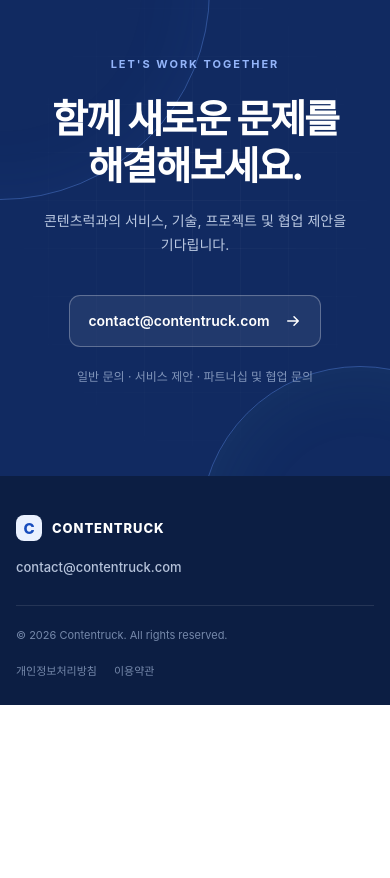
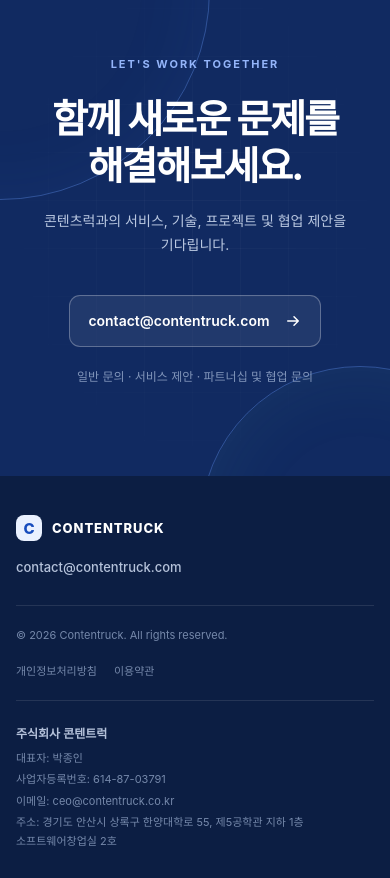
Before and after one commit to SSamParkSoft/contentruck, a Next.js app: page / in a window 390 px wide. Shown: the part 6412-7290 px from the top of the page. Before the commit the page ends 7117 px from the top, so only its background shows below. Built offline with nearby package versions, Linux system fonts and the light colour scheme.

Commit message:
푸터 사업자 정보 추가

```diff
--- a/app/globals.css
+++ b/app/globals.css
@@ -206,7 +206,7 @@ button { font: inherit; }
 .contact-orb{position:absolute;border-radius:50%;border:1px solid rgba(108,158,255,.35)}.orb-one{width:420px;height:420px;left:-210px;top:-180px;box-shadow:inset 0 0 80px rgba(63,122,242,.08)}.orb-two{width:320px;height:320px;right:-130px;bottom:-210px;box-shadow:inset 0 0 80px rgba(100,209,181,.08)}
 .contact-inner{position:relative;z-index:1}.contact-kicker{font:700 11px/1 Inter,sans-serif;letter-spacing:.18em;color:#94b5fa}.contact h2{margin:24px 0 20px;font-size:clamp(40px,5vw,60px);line-height:1.2;letter-spacing:-.05em}.contact p{margin:0;color:#bac8e1;font-size:16px}.contact-mail{width:max-content;margin:38px auto 0;padding:18px 24px;display:flex;align-items:center;gap:30px;border:1px solid rgba(255,255,255,.28);border-radius:11px;background:rgba(255,255,255,.07);font:600 17px/1 Inter,sans-serif;transition:.2s}.contact-mail:hover{background:white;color:#163269;transform:translateY(-2px)}.contact-note{display:block;margin-top:20px;color:#8195ba;font-size:12px}
 
-.footer{background:#0c1e43;color:#b5c2da;padding:39px 0 27px}.footer-main,.footer-bottom{display:flex;align-items:center;justify-content:space-between}.footer-main{padding-bottom:31px;border-bottom:1px solid rgba(255,255,255,.1)}.footer-main>a:last-child{font:500 13px/1 Inter,sans-serif}.footer-wordmark{color:white}.footer-wordmark .wordmark-mark{background:#eaf1ff;color:#174cbd}.footer-bottom{padding-top:22px;color:#7588aa;font-size:11px}.footer-bottom div{display:flex;gap:23px}.footer-bottom [aria-disabled=true]{cursor:default}
+.footer{background:#0c1e43;color:#b5c2da;padding:39px 0 27px}.footer-main,.footer-bottom{display:flex;align-items:center;justify-content:space-between}.footer-main{padding-bottom:31px;border-bottom:1px solid rgba(255,255,255,.1)}.footer-main>a:last-child{font:500 13px/1 Inter,sans-serif}.footer-wordmark{color:white}.footer-wordmark .wordmark-mark{background:#eaf1ff;color:#174cbd}.footer-bottom{padding-top:22px;color:#7588aa;font-size:11px}.footer-bottom div{display:flex;gap:23px}.footer-bottom [aria-disabled=true]{cursor:default}.footer-business{margin-top:22px;padding-top:22px;border-top:1px solid rgba(255,255,255,.1);color:#7588aa;font-size:11px;line-height:1.8}.footer-business strong{display:block;margin-bottom:5px;color:#b5c2da;font-size:12px;font-weight:600}.footer-business-meta{display:flex;flex-wrap:wrap;gap:3px 22px}.footer-business a{transition:color .2s ease}.footer-business a:hover{color:#fff}.footer-business address{margin:0;font-style:normal;word-break:keep-all}.footer-nowrap{white-space:nowrap}
 
 @media (max-width: 1024px) {
   .section{padding:105px 0}.hero{min-height:700px;padding-top:120px}.hero-layout{grid-template-columns:.9fr 1.1fr;gap:20px}.hero h1{font-size:52px}.hero-visual{height:480px;transform:scale(.9)}.card-service{right:-20px}.card-problem,.card-signal{left:-15px}
@@ -225,7 +225,7 @@ button { font: inherit; }
   .hero{min-height:auto;padding:116px 0 28px}.hero-layout{gap:38px}.eyebrow{font-size:10px;margin-bottom:20px}.hero h1{font-size:42px;line-height:1.23}.hero-copy>p{font-size:15px;line-height:1.75;margin-top:22px}.hero-actions{margin-top:30px}.button{min-height:49px;padding:0 17px;font-size:14px}.hero-visual{height:380px;margin-top:0;transform:none}.visual-grid{inset:0}.visual-lines{inset:0}.process-card{transform:scale(.8);animation:none}.card-problem{transform-origin:left top;left:0;top:20px}.card-signal{transform-origin:left bottom;left:0;bottom:25px}.card-build{transform-origin:center;left:29%;top:128px}.card-service{transform-origin:right center;right:0;top:116px}.chip-idea{left:24%;top:80px}.chip-validate{left:48%;bottom:62px}.node{display:none}.hero-bottom{margin-top:20px;gap:12px}.hero-bottom span{font-size:8px}
   .section-heading{margin-bottom:44px}.section-heading h2,.principles-copy h2,.direction-copy h2{font-size:34px}.section-intro{font-size:14px}.about-grid{grid-template-columns:1fr}.about-card{min-height:250px;border-right:0!important;border-bottom:1px solid var(--line)}.about-card:last-child{border-bottom:0}.about-symbol{height:65px;margin:20px 0 5px}.about-card h3{margin-top:15px}
   .centered{text-align:left}.centered>p{font-size:14px;line-height:1.65}.approach-track{grid-template-columns:1fr}.step-card{min-height:auto}.step-top{margin-bottom:35px}.approach-loop{display:none}.principles-grid{grid-template-columns:1fr}.principle-card{min-height:230px}.principles-copy>p{font-size:14px}.direction-layout{gap:52px}.direction-copy>p{font-size:14px}.direction-board{margin:0 -6px}.board-content{grid-template-columns:1fr}.project-state{display:grid;grid-template-columns:90px 1fr;column-gap:14px;align-items:center}.project-label{grid-column:1/-1}.project-art{grid-row:2/4;height:65px;margin:12px 0 0}.project-state h3{margin:10px 0 3px}.board-footer b{display:none}
-  .contact{padding:92px 0}.contact h2{font-size:39px}.contact p{font-size:14px;line-height:1.7}.contact-mail{font-size:14px;gap:14px;padding:16px 18px}.footer-main,.footer-bottom{align-items:flex-start;flex-direction:column;gap:20px}.footer-bottom div{gap:17px}
+  .contact{padding:92px 0}.contact h2{font-size:39px}.contact p{font-size:14px;line-height:1.7}.contact-mail{font-size:14px;gap:14px;padding:16px 18px}.footer-main,.footer-bottom{align-items:flex-start;flex-direction:column;gap:20px}.footer-bottom div{gap:17px}.footer-business{line-height:1.75}.footer-business-meta{flex-direction:column;gap:2px}.footer-business address{margin-top:2px}
 }
 
 @media (prefers-reduced-motion: reduce) {
--- a/components/Footer.tsx
+++ b/components/Footer.tsx
@@ -9,6 +9,18 @@ export function Footer() {
         <span>© 2026 Contentruck. All rights reserved.</span>
         <div><span aria-disabled="true">개인정보처리방침</span><span aria-disabled="true">이용약관</span></div>
       </div>
+      <div className="container footer-business">
+        <strong>주식회사 콘텐트럭</strong>
+        <div className="footer-business-meta">
+          <span>대표자: 박종인</span>
+          <span>사업자등록번호: 614-87-03791</span>
+          <a href="mailto:ceo@contentruck.co.kr">이메일: ceo@contentruck.co.kr</a>
+        </div>
+        <address>
+          주소: 경기도 안산시 상록구 한양대학로 55, 제5공학관 지하 1층{" "}
+          <span className="footer-nowrap">소프트웨어창업실</span> 2호
+        </address>
+      </div>
     </footer>
   );
 }
```
